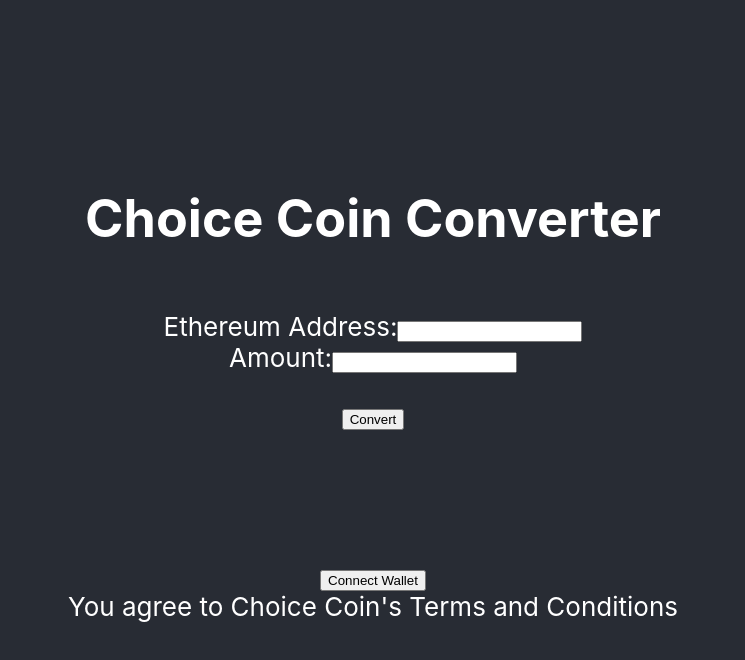
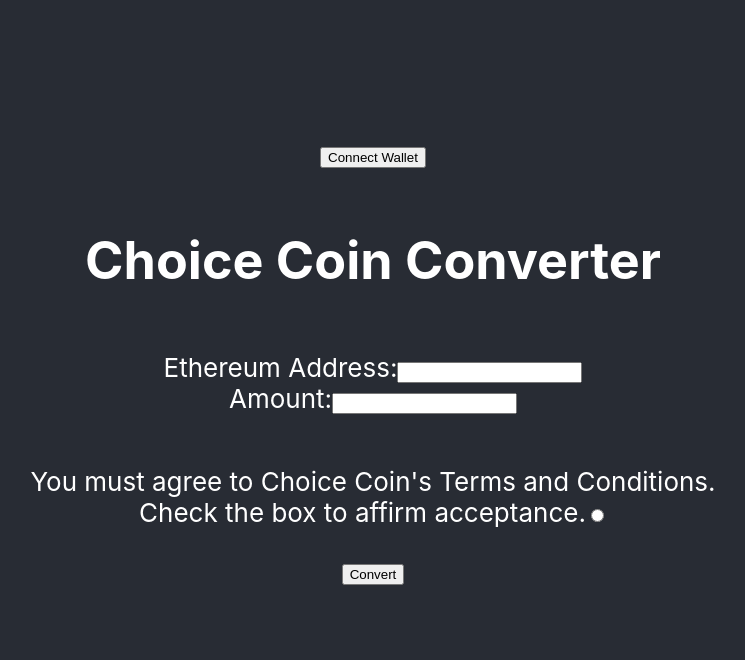
Before and after one commit to ChoiceCoin/converter, a React (Create React App) app in the folder MinConv/: page / in a window 1280 px wide. Shown: the top 660 px of the page, without its empty margins (267-1012 px from the left). Built offline with nearby package versions, Linux system fonts and the light colour scheme; what @perawallet/connect would draw is missing.

Commit message:
Update App.js

```diff
--- a/MinConv/src/App.js
+++ b/MinConv/src/App.js
@@ -5,14 +5,13 @@
 
 const perawallet = new PeraWalletConnect()
 
-
 function SmartButton() {
   const recieverAddress = () => {
     console.log("Transaction Sending.")
     const recieverValue = document.getElementById('reciever').value
-    document.getElementById('message0').textContent = "Sending to "+recieverValue;
+    document.getElementById('message0').textContent = "Sending to: "+recieverValue;
     const amountValue = document.getElementById('amount').value
-    document.getElementById('message1').textContent = "Amount to send"+amountValue;
+    document.getElementById('message1').textContent = "Amount to send: "+amountValue;
   }
   return (
     <button id='button' onClick={recieverAddress}>Convert</button>
@@ -25,13 +24,16 @@
     console.log('Connect')
   }
 
-
-
 // React functions must return a React component
 function App() {
   return (
     <div className="App">
       <header className="App-header">
+        <p>
+          <div>
+          <button id='button1' onClick={walletConnect}>Connect Wallet</button>
+          </div>
+        </p>
         <h1>
           Choice Coin Converter
         </h1>
@@ -45,20 +47,20 @@
             <input id="amount" type="text"/>
           </div>
         </p>
-          <div>
-            <SmartButton />
-          </div>
+        <p>
+        <div>
+         You must agree to Choice Coin's Terms and Conditions.
+        </div>
+        <div>
+          Check the box to affirm acceptance.
+          <input id="TC" type="radio"/>
+        </div>
+      </p>
+        <div>
+          <SmartButton />
+        </div>
         <p id="message0"></p>
         <p id="message1"></p>
-        <p>
-          <div>
-            <button onClick={walletConnect}>Connect Wallet</button>
-          </div>
-          <div>
-            You agree to Choice Coin's Terms and Conditions
-          </div>
-        </p>
-
       </header>
     </div>
   );
```
